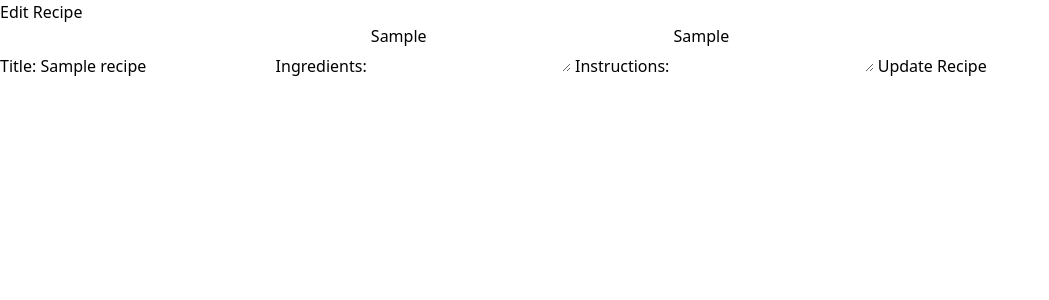
After one commit to kibo-web-app-dev-oct-23/final-project-crud-app-code_addicts, a Flask app: page /edit_recipe/1 in a window 1280 px wide. The commit adds this page. Shown: the top 300 px of the page, without its empty margins (0-1049 px from the left). Run offline with Flask 3, Linux system fonts and the light colour scheme; the visitor is signed in with stand-in values (Sample User, id 1); tables that the repository leaves empty hold one stand-in row (values such as "Sample post"); style sheets or scripts are compiled from the project's sources.

Commit message:
final_project

```diff
--- a/app.py
+++ b/app.py
@@ -134,12 +134,81 @@ def create_recipe():
     return redirect(url_for("login"))
 
 
+
 def extract_ingredient_data(ingredient_data):
     parts = ingredient_data.split("-")
     name = parts[0].strip()
     quantity = parts[1].strip() if len(parts) > 1 else None
     return name, quantity
 
+# edit recipe route
+@app.route("/edit_recipe/<int:recipe_id>", methods=["GET", "POST"])
+def edit_recipe(recipe_id):
+    if "user_id" in session:
+        recipe = Recipe.query.get(recipe_id)
+
+        # Check if the logged-in user is the owner of the recipe
+        if recipe.user_id == session["user_id"]:
+            if request.method == "POST":
+                # Update recipe details
+                recipe.title = request.form.get("title")
+                recipe.ingredients = request.form.get("ingredients")
+                recipe.instructions = request.form.get("instructions")
+
+                # Update the recipe in the database
+                db.session.commit()
+
+                # Update the ingredients associated with the recipe
+                ingredients_list = [
+                    ingredient.strip() for ingredient in recipe.ingredients.split(",")
+                ]
+
+                # Clear existing ingredients associated with the recipe
+                Ingredient.query.filter_by(recipe_id=recipe.id).delete()
+
+                for ingredient in ingredients_list:
+                    name, quantity = extract_ingredient_data(ingredient)
+
+                    new_ingredient = Ingredient(
+                        name=name, quantity=quantity, recipe_id=recipe.id
+                    )
+                    db.session.add(new_ingredient)
+
+                db.session.commit()
+
+                flash("Recipe updated successfully!", "success")
+                return redirect(url_for("dashboard"))
+
+            return render_template("edit_recipe.html", recipe=recipe)
+
+    return redirect(url_for("login"))
+
+# delete recipe route
+@app.route("/delete_recipe/<int:recipe_id>", methods=["GET", "POST"])
+def delete_recipe(recipe_id):
+    if "user_id" in session:
+        recipe = Recipe.query.get(recipe_id)
+
+        # Check if the logged-in user is the owner of the recipe
+        if recipe.user_id == session["user_id"]:
+            if request.method == "POST":
+                # Delete the recipe from the database
+                db.session.delete(recipe)
+
+                # Delete associated ingredients
+                Ingredient.query.filter_by(recipe_id=recipe.id).delete()
+
+                db.session.commit()
+
+                flash("Recipe deleted successfully!", "success")
+                return redirect(url_for("dashboard"))
+
+            return render_template("delete_recipe.html", recipe=recipe)
+
+    return redirect(url_for("login"))
+
+
+
 
 if __name__ == "__main__":
     with app.app_context():
--- a/templates/dashboard.html
+++ b/templates/dashboard.html
@@ -34,6 +34,8 @@
                         class="bg-gray-200 hover:bg-gray-400 p-3"
                         >{{ recipe.title }}</a
                     >
+                    <a href="{{ url_for('edit_recipe', recipe_id=recipe.id) }}">Edit</a>
+                    <a href="{{ url_for('delete_recipe', recipe_id=recipe.id) }}">Delete</a>
                 </li>
                 {% endfor %}
             </ul>
--- /dev/null
+++ b/templates/edit_recipe.html
@@ -0,0 +1,24 @@
+<!DOCTYPE html>
+<html lang="en">
+    <head>
+        <meta charset="UTF-8" />
+        <meta name="viewport" content="width=device-width, initial-scale=1.0" />
+        <title>Update</title>
+        <link rel="stylesheet" href="./static/output.css" />
+    </head>
+    <body>
+        <h2>Edit Recipe</h2>
+    <form method="post" action="{{ url_for('edit_recipe', recipe_id=recipe.id) }}">
+    <label for="title">Title:</label>
+    <input type="text" id="title" name="title" value="{{ recipe.title }}" required>
+
+    <label for="ingredients">Ingredients:</label>
+    <textarea id="ingredients" name="ingredients" required>{{ recipe.ingredients }}</textarea>
+
+    <label for="instructions">Instructions:</label>
+    <textarea id="instructions" name="instructions" required>{{ recipe.instructions }}</textarea>
+
+    <button type="submit">Update Recipe</button>
+    </form>
+    </body>
+</html>
```
Also changed, not shown: templates/delete_recipe.html (added, +17 -0 lines).
